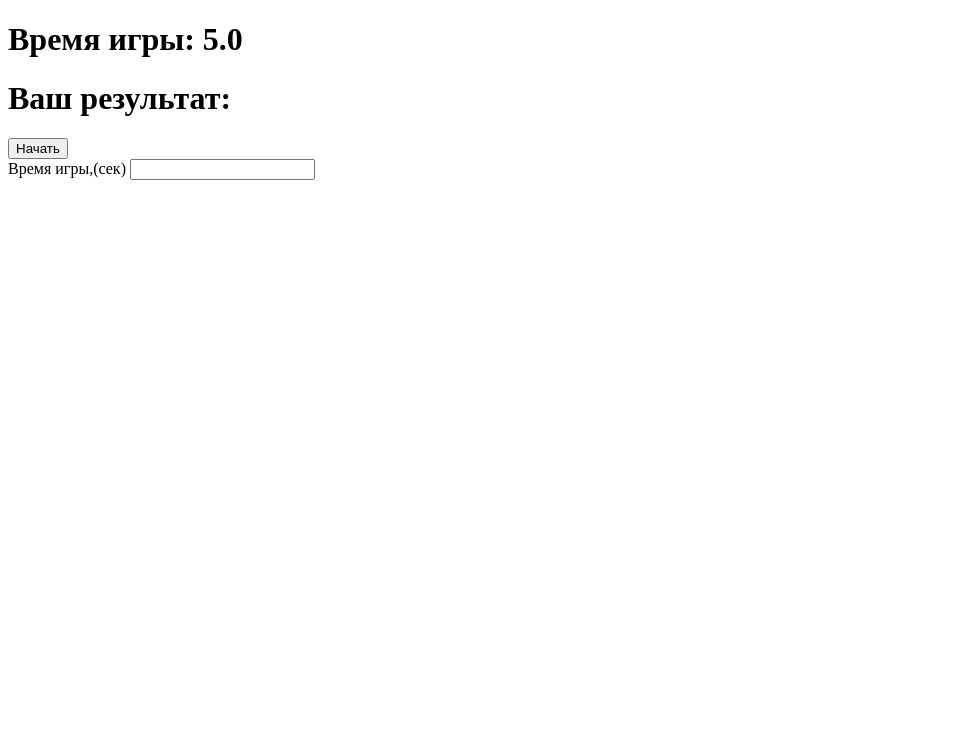
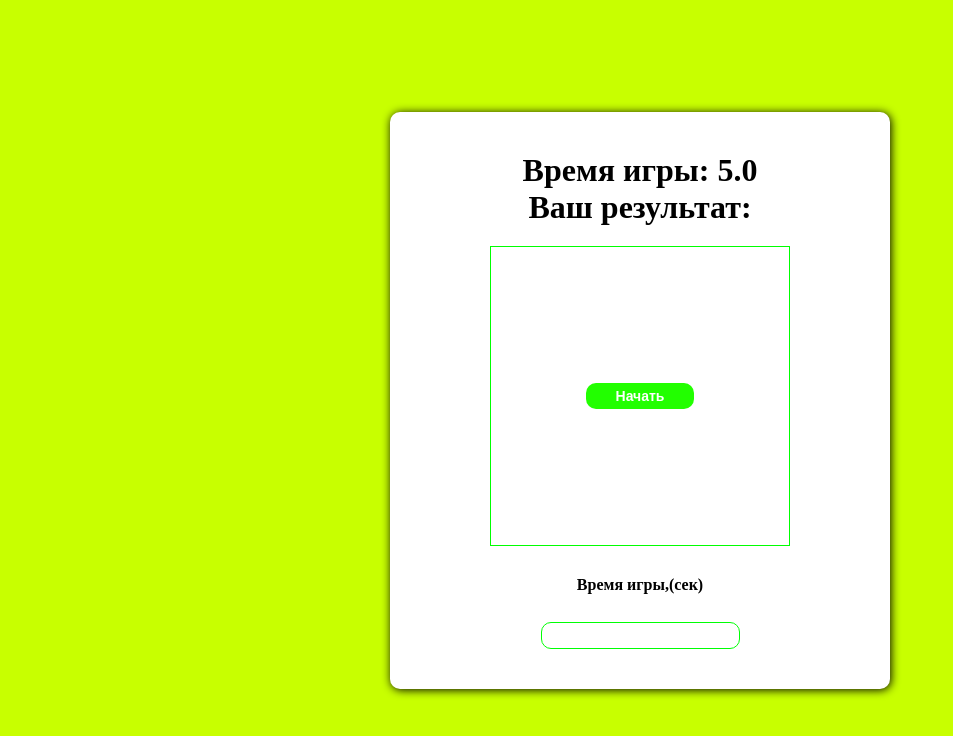
Before and after one commit to dashaStones22/clicker-dame-on-js, a plain HTML site: page index.html in a window 1280 px wide. Shown: the whole page, without its empty margins (0-953 px from the left). Drawn offline with Linux system fonts and the light colour scheme.

Commit message:
add css styles

```diff
--- a/index.html
+++ b/index.html
@@ -6,6 +6,7 @@
     <meta http-equiv="X-UA-Compatible" content="IE=edge">
     <meta name="viewport" content="width=device-width, initial-scale=1.0">
     <title>Document</title>
+    <link rel="stylesheet" href="./style.css">
 </head>
 
 <body>
@@ -20,7 +21,7 @@
         </div>
         <div class="app-footer">
             <div class="input">
-                <label for="game-time">Время игры,(сек)</label>
+                <label for="game-time">Время игры,(сек)</label><br>
                 <input type="number" id="game-time" min="5" step="1"/>
             </div>
 
@@ -29,6 +30,9 @@
 
 
     </div>
+    <script src="./script.js">
+
+    </script>
 </body>
 
 </html>
--- /dev/null
+++ b/script.js
@@ -0,0 +1,7 @@
+let time_header = document.querySelector('#time-header')
+let result_header = document.querySelector('#result-header')
+let start = document.querySelector('start')
+let game_field = document.querySelector('#game-field')
+let game_time = document/querySelector('#game-time')
+let time = document.querySelector('#time')
+let result = document.querySelector('#result')
--- /dev/null
+++ b/style.css
@@ -0,0 +1,80 @@
+*{
+    margin: 0;
+    padding: 0;
+    box-sizing: border-box;
+}
+body{
+    width: 100%;
+    height: 100vh;
+    background: rgb(200, 255, 0);
+    display: flex;
+    align-items: center;
+}
+.app{
+    background: #fff;
+    width: 500px;
+    box-shadow: 1px 1px 10px 0;
+    border-radius: 10px;
+    padding: 20px;
+    margin: 0 auto;
+}
+.app-header{
+    padding: 20px;
+    text-align: center;
+}
+.app-content{
+    display: flex;
+    align-items: center;
+    justify-content: center;
+    /* position: relative; */
+}
+.app-footer{
+    padding: 20px;
+    display: flex;
+    flex-direction: column;
+    align-items: center;
+}
+.input{
+    display: flex;
+    flex-direction: column;
+    align-items: center;
+}
+.input label{
+    margin: 10px;
+    font-weight: 600;
+}
+.input input{
+    width: 100%;
+    padding: 5px 10px;
+    border-radius: 10px;
+    border: 1px solid rgb(0, 255, 4);
+}
+.game-field{
+    /* position: relative; */
+    display: flex;
+    align-items: center;
+    justify-content: center;
+    border: 1px solid rgb(0, 255, 0);
+    min-height: 300px;
+    min-width: 300px;
+    max-width: 300px;
+    max-height: 300px;
+}
+.btn{
+    position: absolute;
+    padding: 5px 30px;
+    cursor: pointer;
+    font-size: 14px;
+    font-weight: bold;
+    background-color: rgb(34, 255, 0);
+    border: none;
+    border-radius: 10px;
+    color: #fff;
+}
+.btn:hover{
+    box-shadow: 0 2px 2px 1px gray;
+
+}
+.hide{
+    display: none;
+}
```
Also changed, not shown: 1 other file.
